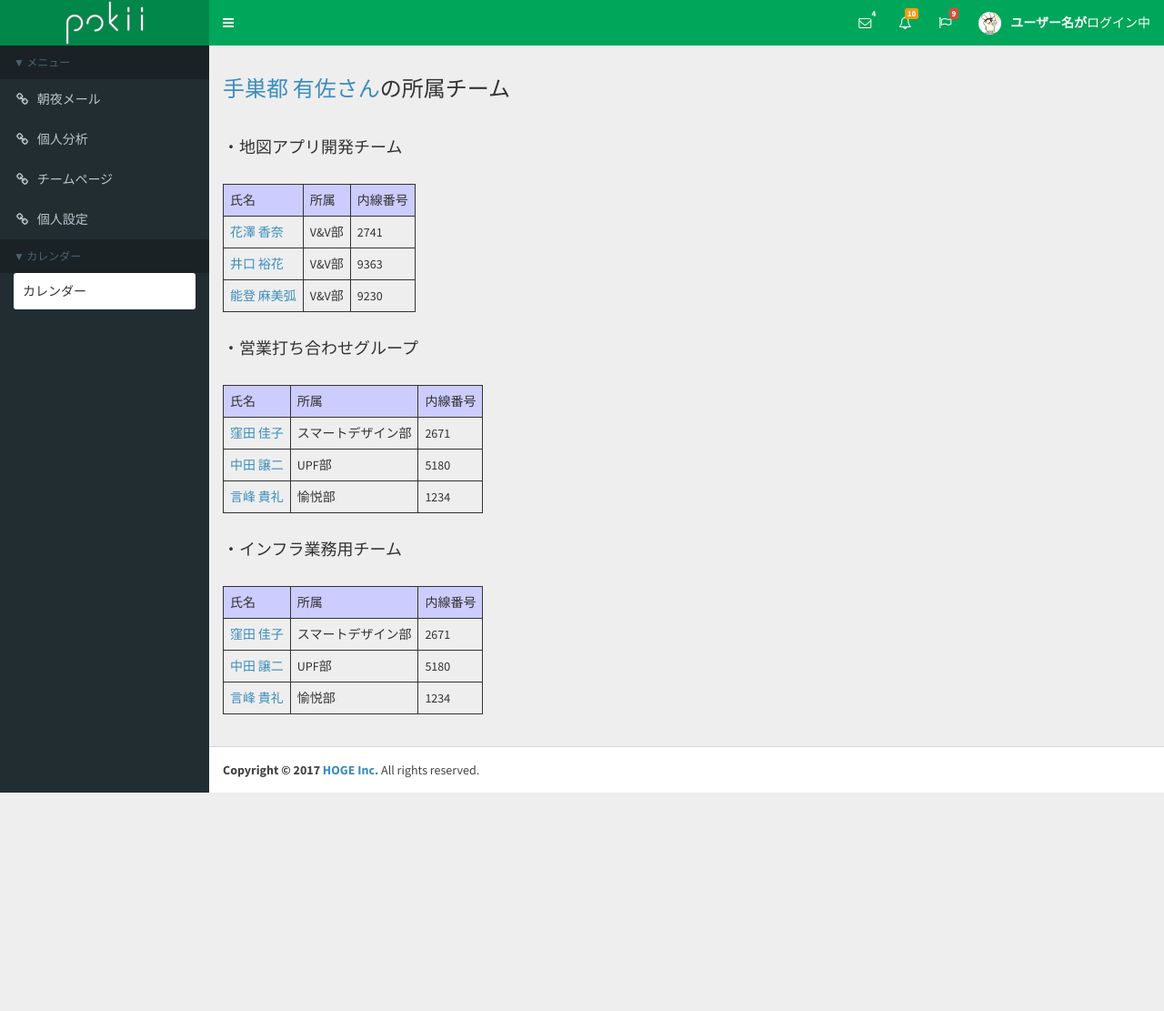
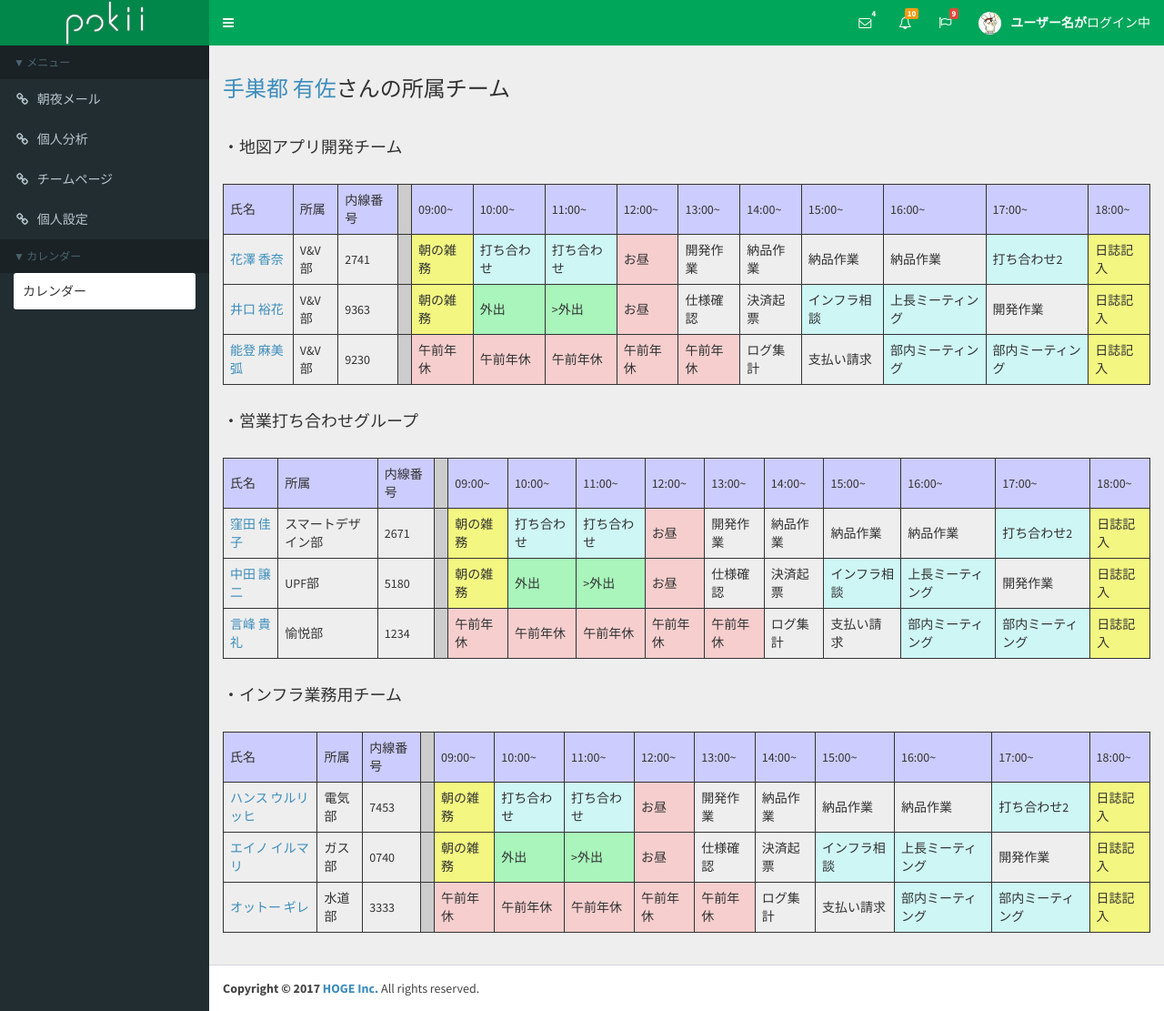
Before and after one commit to kalafinalice/WebServiceCo-Development, a Django app: template yasudample/app/enzemi/templates/team/analysis.html in a window 1280 px wide. Shown: the whole page at 91% size. Before the commit the page ends 871 px from the top, so only its background shows below. Run offline with Django 3.2, Linux system fonts and the light colour scheme; the template is opened without the code that fills it, so the values that code supplies are empty; some libraries are stand-ins or nearby versions.

Commit message:
2017年3月22日 Final

```diff
--- a/yasudample/app/enzemi/templates/team/analysis.html
+++ b/yasudample/app/enzemi/templates/team/analysis.html
@@ -2,7 +2,7 @@
 
 {% block content %}
 
-<h3><a href="http://localhost:8080/">手巣都 有佐さん</a>の所属チーム</br></h3>
+<h3><a href="http://localhost:8080/">手巣都 有佐</a>さんの所属チーム</br></h3>
 <hr color="#ff0000" width="300" size="10" />
 <h4>・地図アプリ開発チーム</h4><br>
 <table>
@@ -10,21 +10,65 @@
     <td>氏名</td>
     <td>所属</td>
     <td>内線番号</td>
+	<td style="background:#cccccc">
+	<td>09:00~</td>
+	<td>10:00~</td>
+	<td>11:00~</td>
+	<td>12:00~</td>
+	<td>13:00~</td>
+	<td>14:00~</td>
+	<td>15:00~</td>
+	<td>16:00~</td>
+	<td>17:00~</td>
+	<td>18:00~</td>
   </tr>
   <tr>
     <td><a href="http://localhost:8080/">花澤 香奈</a></td>
     <td>V&V部</td>
     <td>2741</td>
+	<td style="background:#cccccc">
+    <td style="background:#F3F781">朝の雑務</td>
+    <td style="background:#CEF6F5">打ち合わせ</td>
+    <td style="background:#CEF6F5">打ち合わせ</td>
+    <td style="background:#F6CECE">お昼</td>
+    <td>開発作業</td>
+    <td>納品作業</td>
+    <td>納品作業</td>
+    <td>納品作業</td>
+    <td style="background:#CEF6F5">打ち合わせ2</td>
+    <td style="background:#F3F781">日誌記入</td>
   </tr>
   <tr>
     <td><a href="http://localhost:8080/">井口 裕花</a></td>
     <td>V&V部</td>
     <td>9363</td>
+    <td style="background:#cccccc">
+    <td style="background:#F3F781">朝の雑務</td>
+    <td style="background:#A9F5BC">外出</td>
+    <td style="background:#A9F5BC">>外出</td>
+    <td style="background:#F6CECE">お昼</td>
+    <td>仕様確認</td>
+    <td>決済起票</td>
+    <td style="background:#CEF6F5">インフラ相談</td>
+    <td style="background:#CEF6F5">上長ミーティング</td>
+    <td>開発作業</td>
+    <td style="background:#F3F781">日誌記入</td>
   </tr>
   <tr>
     <td><a href="http://localhost:8080/">能登 麻美弧</a></td>
     <td>V&V部</td>
     <td>9230</td>
+    <td style="background:#cccccc">
+    <td style="background:#F6CECE">午前年休</td>
+    <td style="background:#F6CECE">午前年休</td>
+    <td style="background:#F6CECE">午前年休</td>
+    <td style="background:#F6CECE">午前年休</td>
+    <td style="background:#F6CECE">午前年休</td>
+    <td>ログ集計</td>
+    <td>支払い請求</td>
+    <td style="background:#CEF6F5">部内ミーティング</td>
+    <td style="background:#CEF6F5">部内ミーティング</td>
+    <td style="background:#F3F781">日誌記入</td>
   </tr>
 </table>
 </br>
@@ -34,21 +78,65 @@
     <td>氏名</td>
     <td>所属</td>
     <td>内線番号</td>
+    <td style="background:#cccccc">
+    <td>09:00~</td>
+    <td>10:00~</td>
+    <td>11:00~</td>
+    <td>12:00~</td>
+    <td>13:00~</td>
+    <td>14:00~</td>
+    <td>15:00~</td>
+    <td>16:00~</td>
+    <td>17:00~</td>
+    <td>18:00~</td>
   </tr>
   <tr>
     <td><a href="http://localhost:8080/">窪田 佳子</a></td>
     <td>スマートデザイン部</td>
     <td>2671</td>
+	<td style="background:#cccccc">
+    <td style="background:#F3F781">朝の雑務</td>
+    <td style="background:#CEF6F5">打ち合わせ</td>
+    <td style="background:#CEF6F5">打ち合わせ</td>
+    <td style="background:#F6CECE">お昼</td>
+    <td>開発作業</td>
+    <td>納品作業</td>
+    <td>納品作業</td>
+    <td>納品作業</td>
+    <td style="background:#CEF6F5">打ち合わせ2</td>
+    <td style="background:#F3F781">日誌記入</td>
   </tr>
   <tr>
     <td><a href="http://localhost:8080/">中田 譲二</a></td>
     <td>UPF部</td>
     <td>5180</td>
+	<td style="background:#cccccc">
+    <td style="background:#F3F781">朝の雑務</td>
+    <td style="background:#A9F5BC">外出</td>
+    <td style="background:#A9F5BC">>外出</td>
+    <td style="background:#F6CECE">お昼</td>
+    <td>仕様確認</td>
+    <td>決済起票</td>
+    <td style="background:#CEF6F5">インフラ相談</td>
+    <td style="background:#CEF6F5">上長ミーティング</td>
+    <td>開発作業</td>
+    <td style="background:#F3F781">日誌記入</td>
   </tr>
   <tr>
     <td><a href="http://localhost:8080/">言峰 貴礼</a></td>
     <td>愉悦部</td>
     <td>1234</td>
+    <td style="background:#cccccc">
+    <td style="background:#F6CECE">午前年休</td>
+    <td style="background:#F6CECE">午前年休</td>
+    <td style="background:#F6CECE">午前年休</td>
+    <td style="background:#F6CECE">午前年休</td>
+    <td style="background:#F6CECE">午前年休</td>
+    <td>ログ集計</td>
+    <td>支払い請求</td>
+    <td style="background:#CEF6F5">部内ミーティング</td>
+    <td style="background:#CEF6F5">部内ミーティング</td>
+    <td style="background:#F3F781">日誌記入</td>
   </tr>
 </table>
 </br>
@@ -58,21 +146,65 @@
     <td>氏名</td>
     <td>所属</td>
     <td>内線番号</td>
+    <td style="background:#cccccc">
+    <td>09:00~</td>
+    <td>10:00~</td>
+    <td>11:00~</td>
+    <td>12:00~</td>
+    <td>13:00~</td>
+    <td>14:00~</td>
+    <td>15:00~</td>
+    <td>16:00~</td>
+    <td>17:00~</td>
+    <td>18:00~</td>
   </tr>
   <tr>
-    <td><a href="http://localhost:8080/">窪田 佳子</a></td>
-    <td>スマートデザイン部</td>
-    <td>2671</td>
+    <td><a href="http://localhost:8080/">ハンス ウルリッヒ</a></td>
+    <td>電気部</td>
+    <td>7453</td>
+	<td style="background:#cccccc">
+    <td style="background:#F3F781">朝の雑務</td>
+    <td style="background:#CEF6F5">打ち合わせ</td>
+    <td style="background:#CEF6F5">打ち合わせ</td>
+    <td style="background:#F6CECE">お昼</td>
+    <td>開発作業</td>
+    <td>納品作業</td>
+    <td>納品作業</td>
+    <td>納品作業</td>
+    <td style="background:#CEF6F5">打ち合わせ2</td>
+    <td style="background:#F3F781">日誌記入</td>
   </tr>
   <tr>
-    <td><a href="http://localhost:8080/">中田 譲二</a></td>
-    <td>UPF部</td>
-    <td>5180</td>
+    <td><a href="http://localhost:8080/">エイノ イルマリ</a></td>
+    <td>ガス部</td>
+    <td>0740</td>
+	<td style="background:#cccccc">
+    <td style="background:#F3F781">朝の雑務</td>
+    <td style="background:#A9F5BC">外出</td>
+    <td style="background:#A9F5BC">>外出</td>
+    <td style="background:#F6CECE">お昼</td>
+    <td>仕様確認</td>
+    <td>決済起票</td>
+    <td style="background:#CEF6F5">インフラ相談</td>
+    <td style="background:#CEF6F5">上長ミーティング</td>
+    <td>開発作業</td>
+    <td style="background:#F3F781">日誌記入</td>
   </tr>
   <tr>
-    <td><a href="http://localhost:8080/">言峰 貴礼</a></td>
-    <td>愉悦部</td>
-    <td>1234</td>
+    <td><a href="http://localhost:8080/">オットー ギレ</a></td>
+    <td>水道部</td>
+    <td>3333</td>
+	<td style="background:#cccccc">
+    <td style="background:#F6CECE">午前年休</td>
+    <td style="background:#F6CECE">午前年休</td>
+    <td style="background:#F6CECE">午前年休</td>
+    <td style="background:#F6CECE">午前年休</td>
+    <td style="background:#F6CECE">午前年休</td>
+    <td>ログ集計</td>
+    <td>支払い請求</td>
+    <td style="background:#CEF6F5">部内ミーティング</td>
+    <td style="background:#CEF6F5">部内ミーティング</td>
+    <td style="background:#F3F781">日誌記入</td>
   </tr>
 </table>
 </br>
```
